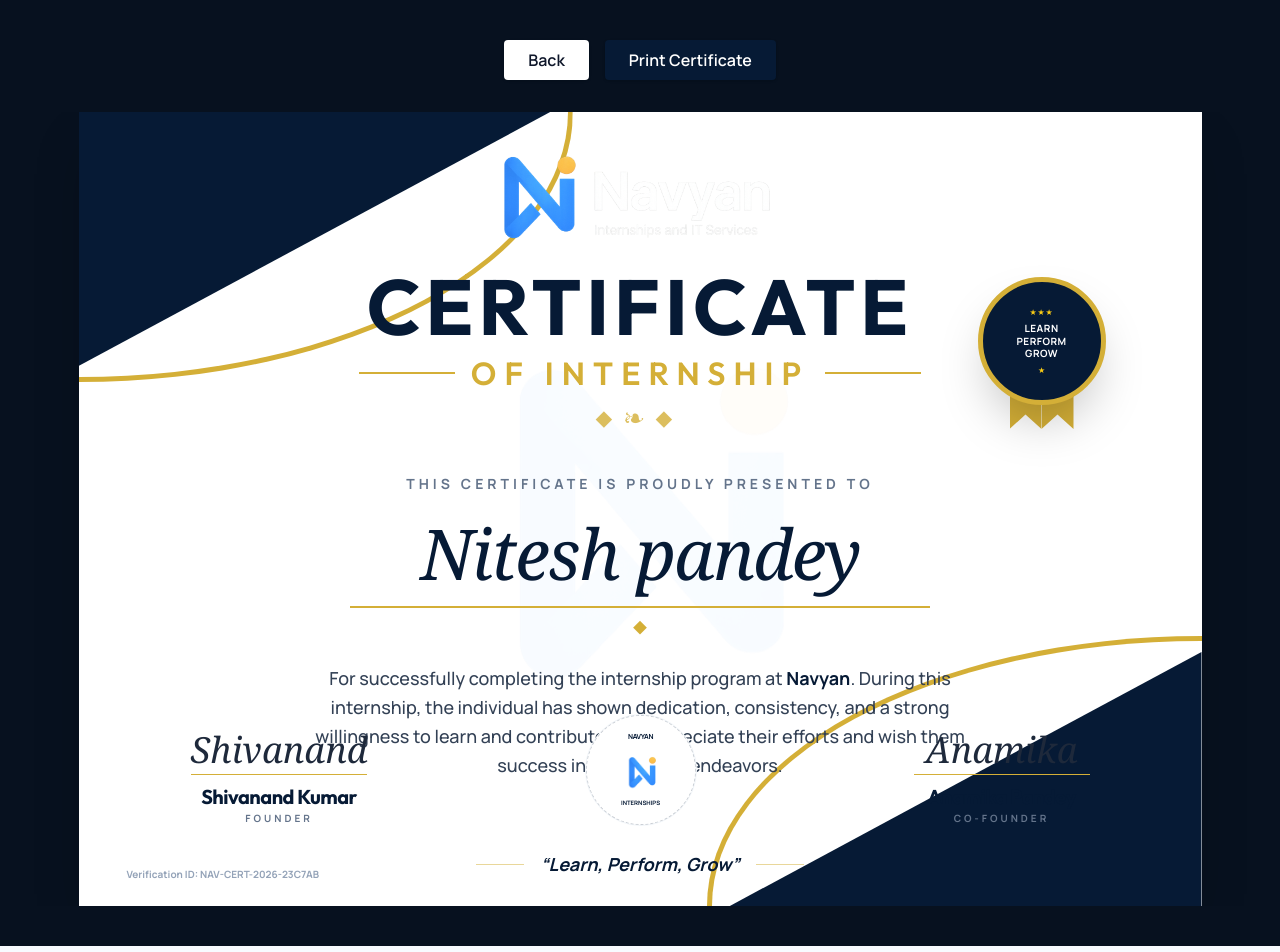
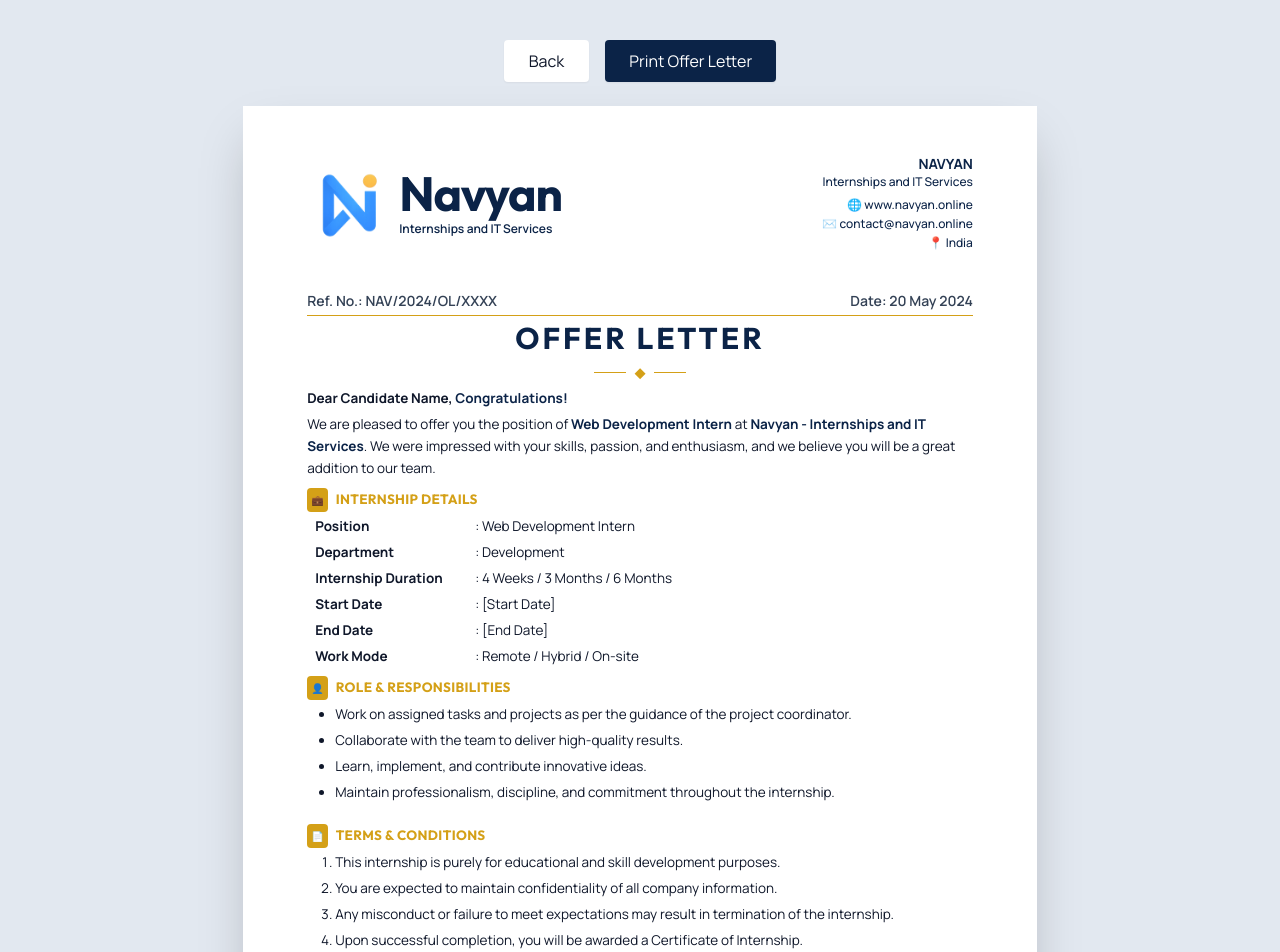
Before and after one commit to shivanand91/navyan, a React (Vite) app in the folder client/: page /documents/offer-letter/1 in a window 1280 px wide. Shown: the top 952 px of the page. Built offline with nearby package versions, Linux system fonts and the light colour scheme; no server answers.

Commit message:
offer letter and certificate designs

```diff
--- a/client/src/pages/documents/OfferLetterPreview.jsx
+++ b/client/src/pages/documents/OfferLetterPreview.jsx
@@ -1,147 +1,188 @@
 import { useEffect, useState } from "react";
 import { useParams } from "react-router-dom";
 import api from "@/lib/axios";
-import fullLogo from "@/assests/full_logo.png";
-import halfLogo from "@/assests/half_logo.png";
+import halfLogo from "@/assests/half_logo.png"; // Make sure this is your 'N' icon
 
-export default function CertificatePreview() {
-  const { certificateId } = useParams();
-  const [certificate, setCertificate] = useState(null);
+export default function OfferLetterPreview() {
+  const { accessToken } = useParams();
+  const [document, setDocument] = useState(null);
 
   useEffect(() => {
     const load = async () => {
       try {
-        const { data } = await api.get(`/certificates/preview/${certificateId}`);
-        setDocument(data.certificate);
+        const { data } = await api.get(`/applications/offer-letter/${accessToken}/preview`);
+        setDocument(data.document);
       } catch {
-        // PDF content ke hisab se fallback data [cite: 6, 18]
-        setCertificate({
-          studentName: "Nitesh pandey",
-          certificateId: "NAV-CERT-2026-23C7AB",
+        setDocument({
+          studentName: "Candidate Name",
+          internshipTitle: "Development",
+          role: "Web Development Intern",
+          durationLabel: "4 Weeks / 3 Months / 6 Months",
+          mode: "Remote / Hybrid / On-site",
+          startDateStr: "[Start Date]",
+          endDateStr: "[End Date]",
+          issueDateStr: "20 May 2024",
+          offerId: "NAV/2024/OL/XXXX",
+
         });
       }
     };
     load();
-  }, [certificateId]);
+  }, [accessToken]);
 
-  if (!certificate) return <div className="text-white text-center mt-20">Loading...</div>;
+  if (!document) return <div className="flex justify-center mt-20">Loading...</div>;
 
   return (
-    <div className="min-h-screen bg-[#07111f] py-10 px-4 print:p-0 print:bg-white">
-      {/* TOOLBAR */}
-      <div className="flex justify-center gap-4 mb-8 print:hidden">
-        <button onClick={() => window.history.back()} className="px-6 py-2 rounded bg-white text-slate-900 font-semibold shadow hover:bg-slate-100 transition">Back</button>
-        <button onClick={() => window.print()} className="px-6 py-2 rounded bg-[#061a35] text-white font-semibold shadow hover:bg-slate-800 transition">Print Certificate</button>
+    <div className="bg-slate-200 min-h-screen py-10 print:p-0 print:bg-white">
+      {/* ACTIONS */}
+      <div className="flex justify-center gap-4 mb-6 print:hidden">
+        <button onClick={() => window.history.back()} className="bg-white border px-6 py-2 rounded shadow-sm">Back</button>
+        <button onClick={() => window.print()} className="bg-[#0b2347] text-white px-6 py-2 rounded shadow-sm">Print Offer Letter</button>
       </div>
 
-      <div className="overflow-auto print:overflow-visible">
-        {/* CERTIFICATE CONTAINER (A4 Landscape) */}
-        <div className="relative mx-auto w-[1123px] h-[794px] bg-white shadow-2xl overflow-hidden print:shadow-none font-sans">
+      {/* A4 PAGE */}
+      <div className="mx-auto bg-white shadow-2xl print:shadow-none relative overflow-hidden"
+           style={{ width: "210mm", height: "297mm", padding: "0" }}>
+        {/* HEADER SECTION */}
+        <div className="px-16 pt-12 flex justify-between relative z-10">
+          <div className="flex items-center gap-3">
+            <img src={halfLogo} alt="logo" className="w-20" />
+            <div>
+              <h1 className="text-5xl font-bold text-[#0b2347] tracking-tight">Navyan</h1>
+              <p className="text-xs font-semibold text-[#0b2347] mt-1">Internships and IT Services</p>
+            </div>
+          </div>
+          <div className="text-right text-[12px] text-[#0b2347] font-medium leading-tight">
+            <p className="font-bold text-sm">NAVYAN</p>
+            <p>Internships and IT Services</p>
+            <div className="mt-2 flex flex-col items-end gap-1">
+              <span className="flex items-center gap-1">🌐 www.navyan.online</span>
+              <span className="flex items-center gap-1">✉️ contact@navyan.online</span>
+              <span className="flex items-center gap-1">📍 India</span>
+            </div>
+          </div>
+        </div>
 
-          {/* --- TOP LEFT DESIGN --- */}
-          <div className="absolute top-0 left-0 w-[42%] h-[32%] bg-[#061a35]" style={{ clipPath: 'polygon(0 0, 100% 0, 0 100%)' }} />
-          <div className="absolute top-0 left-0 w-[44%] h-[34%] border-r-[5px] border-b-[5px] border-[#d4af37] rounded-br-[100%]" style={{ clipPath: 'polygon(0 0, 100% 0, 100% 100%, 0 100%)' }} />
+        {/* REF & DATE */}
+        <div className="px-16 mt-10 flex justify-between text-sm font-semibold text-slate-700 relative z-10">
+          <p>Ref. No.: {document.offerId}</p>
+          <p>Date: {document.issueDateStr}</p>
+        </div>
+        <div className="mx-16 mt-1 border-b border-[#d4a017]"></div>
 
-          {/* --- BOTTOM RIGHT DESIGN --- */}
-          <div className="absolute bottom-0 right-0 w-[42%] h-[32%] bg-[#061a35]" style={{ clipPath: 'polygon(100% 100%, 0 100%, 100% 0)' }} />
-          <div className="absolute bottom-0 right-0 w-[44%] h-[34%] border-l-[5px] border-t-[5px] border-[#d4af37] rounded-tl-[100%]" />
+        {/* TITLE */}
+        <div className="text-center mt-1">
+          <h2 className="text-3xl font-bold text-[#0b2347] tracking-widest">OFFER LETTER</h2>
+          <div className="flex justify-center items-center gap-2 mt-1">
+             <div className="h-[1px] w-8 bg-[#d4a017]"></div>
+             <span className="text-[#d4a017]">⬥</span>
+             <div className="h-[1px] w-8 bg-[#d4a017]"></div>
+          </div>
+        </div>
 
-          {/* --- WATERMARK --- */}
-          <img src={halfLogo} alt="" className="absolute top-1/2 left-1/2 -translate-x-1/2 -translate-y-1/2 w-[400px] opacity-[0.03] pointer-events-none" />
+        {/* CONTENT BODY */}
+        <div className="px-16 mt-1 text-[13.5px] leading-relaxed text-slate-900">
+          <p className="font-bold">Dear {document.studentName}, <span className="font-bold text-[#0b2347]">Congratulations!</span> </p>
 
-          {/* --- MAIN CONTENT --- */}
-          <div className="relative z-10 h-full flex flex-col items-center pt-10">
-            {/* Logo [cite: 8] */}
-            <img src={fullLogo} alt="Navyan" className="w-[280px]" />
+          <p className="mt-1">
+            We are pleased to offer you the position of <span className="font-bold text-[#0b2347]">{document.role}</span> at <span className="font-bold text-[#0b2347]">Navyan - Internships and IT Services</span>.
+            We were impressed with your skills, passion, and enthusiasm, and we believe you will be a great addition to our team.
+          </p>
 
-            {/* Header Titles  */}
-            <div className="text-center mt-6">
-              <h1 className="text-[78px] font-bold tracking-[5px] text-[#061a35] leading-none">CERTIFICATE</h1>
-              <div className="flex items-center justify-center gap-4 mt-1">
-                <div className="h-[2px] w-24 bg-[#d4af37]" />
-                <h2 className="text-[32px] font-semibold tracking-[8px] text-[#d4af37]">OF INTERNSHIP</h2>
-                <div className="h-[2px] w-24 bg-[#d4af37]" />
-              </div>
-              <div className="text-[#d4af37] text-2xl mt-1 tracking-[12px] opacity-80">⬥❧⬥</div>
+          {/* INTERNSHIP DETAILS SECTION */}
+          <div className="mt-2">
+            <div className="flex items-center gap-2 mb-1">
+              <span className="p-1 bg-[#d4a017] rounded text-white text-[10px]">💼</span>
+              <h3 className="text-[#d4a017] font-bold uppercase tracking-wide">Internship Details</h3>
             </div>
+            <div className="grid grid-cols-[160px_1fr] gap-y-1 ml-2">
+              <span className="font-bold">Position</span> : {document.role}
+              <span className="font-bold">Department</span> : {document.internshipTitle}
+              <span className="font-bold">Internship Duration</span> : {document.durationLabel}
+              <span className="font-bold">Start Date</span> : {document.startDateStr}
+              <span className="font-bold">End Date</span> : {document.endDateStr}
+              <span className="font-bold">Work Mode</span> : {document.mode}
+            </div>
+          </div>
 
-            {/* Presentation Text [cite: 5] */}
-            <div className="text-center mt-10">
-              <p className="text-[14px] tracking-[4px] text-slate-500 font-bold uppercase">THIS CERTIFICATE IS PROUDLY PRESENTED TO</p>
-              <h3 className="mt-4 text-[70px] font-serif text-[#061a35] italic leading-tight">{certificate.studentName}</h3>
-              <div className="h-[2.5px] w-[580px] bg-[#d4af37] mx-auto mt-2" />
-              <div className="text-[#d4af37] mt-1 text-xl">⬥</div>
+          {/* ROLE & RESPONSIBILITIES */}
+          <div className="mt-2">
+            <div className="flex items-center gap-2 mb-1">
+              <span className="p-1 bg-[#d4a017] rounded text-white text-[10px]">👤</span>
+              <h3 className="text-[#d4a017] font-bold uppercase tracking-wide">Role & Responsibilities</h3>
             </div>
+            <ul className="list-disc pl-7 space-y-1">
+              <li>Work on assigned tasks and projects as per the guidance of the project coordinator.</li>
+              <li>Collaborate with the team to deliver high-quality results.</li>
+              <li>Learn, implement, and contribute innovative ideas.</li>
+              <li>Maintain professionalism, discipline, and commitment throughout the internship.</li>
+            </ul>
+          </div>
 
-            {/* Description [cite: 9, 15] */}
-            <div className="max-w-3xl mx-auto mt-6 text-center">
-              <p className="text-[18px] leading-[1.6] text-slate-700 font-medium px-8">
-                For successfully completing the internship program at <span className="font-bold text-[#061a35]">Navyan</span>.
-                During this internship, the individual has shown dedication, consistency, and a strong willingness to learn and contribute.
-                We appreciate their efforts and wish them success in their future endeavors.
-              </p>
+          {/* TERMS & CONDITIONS */}
+          <div className="mt-5">
+            <div className="flex items-center gap-2 mb-1">
+              <span className="p-1 bg-[#d4a017] rounded text-white text-[10px]">📄</span>
+              <h3 className="text-[#d4a017] font-bold uppercase tracking-wide">Terms & Conditions</h3>
             </div>
+            <ol className="list-decimal pl-7 space-y-1">
+              <li>This internship is purely for educational and skill development purposes.</li>
+              <li>You are expected to maintain confidentiality of all company information.</li>
+              <li>Any misconduct or failure to meet expectations may result in termination of the internship.</li>
+              <li>Upon successful completion, you will be awarded a Certificate of Internship.</li>
+            </ol>
+          </div>
 
-            {/* Medal/Badge  */}
-            <div className="absolute top-[165px] right-24">
-              <div className="relative flex flex-col items-center">
-                <div className="absolute top-14 w-20 h-24 flex justify-between px-2">
-                  <div className="w-8 h-full bg-[#d4af37]" style={{clipPath: 'polygon(0% 0%, 100% 0%, 100% 100%, 50% 85%, 0% 100%)'}} />
-                  <div className="w-8 h-full bg-[#d4af37]" style={{clipPath: 'polygon(0% 0%, 100% 0%, 100% 100%, 50% 85%, 0% 100%)'}} />
+          <p className="mt-2">We are excited to have you on board and look forward to a productive and rewarding journey together.</p>
+          <p className="mt-2 font-bold">Welcome to the <span className="text-[#0b2347]">Navyan</span> family!</p>
+        </div>
+
+        {/* SIGNATURES SECTION */}
+        <div className="px-16 mt-10 flex justify-between items-center relative z-10">
+          <div className="text-center">
+            <p className="font-serif italic text-2xl text-slate-700">Shivanand</p>
+            <div className="w-32 h-[1px] border-b border-[#d4a017] mx-auto my-1"></div>
+            <p className="font-bold text-[#0b2347]">Shivanand Kumar</p>
+            <p className="text-xs text-slate-500">Founder</p>
+            <p className="text-xs text-slate-500">Navyan</p>
+          </div>
+
+          {/* SEAL */}
+          <div className="relative flex items-center justify-center">
+             <div className="w-24 h-24 rounded-full border-2 border-[#0b2347] flex items-center justify-center relative overflow-hidden">
+                <div className="absolute inset-0 border-[6px] border-[#0b2347] opacity-10 rounded-full"></div>
+                <div className="text-[10px] font-bold text-[#0b2347] text-center leading-none">
+                   <p className="tracking-tighter">NAVYAN</p>
+                   <img src={halfLogo} className="w-6 mx-auto my-1" alt="seal-logo"/>
+                   <p className="text-[8px]">INTERNSHIPS</p>
                 </div>
-                <div className="w-32 h-32 rounded-full bg-[#061a35] border-[5px] border-[#d4af37] flex flex-col items-center justify-center shadow-2xl z-20">
-                  <div className="text-yellow-400 text-[8px] mb-1 tracking-widest">★★★</div>
-                  <p className="text-white text-[10px] font-bold text-center leading-tight tracking-wider">LEARN<br/>PERFORM<br/>GROW</p>
-                  <div className="text-yellow-400 text-[8px] mt-1">★</div>
-                </div>
-              </div>
-            </div>
+             </div>
+          </div>
 
-            {/* --- SIGNATURES [cite: 12, 15] --- */}
-            <div className="absolute bottom-20 w-full flex justify-between px-28 items-end">
-              <div className="text-center">
-                <p className="font-serif italic text-4xl text-slate-800 mb-1">Shivanand</p>
-                <div className="w-44 h-[1.5px] bg-[#d4af37] mx-auto" />
-                <h4 className="mt-2 text-xl font-bold text-[#061a35]">Shivanand Kumar</h4>
-                <p className="text-[10px] font-bold tracking-[3px] text-slate-500 uppercase">FOUNDER</p>
-              </div>
+          <div className="text-center">
+            <p className="font-serif italic text-2xl text-slate-700">Anamika</p>
+            <div className="w-32 h-[1px] border-b border-[#d4a017] mx-auto my-1"></div>
+            <p className="font-bold text-[#0b2347]">Anamika Pandey</p>
+            <p className="text-xs text-slate-500">Co-Founder</p>
+            <p className="text-xs text-slate-500">Navyan</p>
+          </div>
+        </div>
 
-              <div className="w-28 h-28 rounded-full border border-slate-100 flex items-center justify-center p-1 bg-white relative">
-                <div className="w-full h-full border border-[#061a35] border-dashed rounded-full absolute opacity-20" />
-                <div className="text-center z-10">
-                  <p className="text-[7px] font-bold text-[#061a35] tracking-tighter">NAVYAN</p>
-                  <img src={halfLogo} alt="seal" className="w-10 mx-auto my-1" />
-                  <p className="text-[6px] font-bold text-[#061a35]">INTERNSHIPS</p>
-                </div>
-              </div>
-
-              <div className="text-center">
-                <p className="font-serif italic text-4xl text-slate-800 mb-1">Anamika</p>
-                <div className="w-44 h-[1.5px] bg-[#d4af37] mx-auto" />
-                <h4 className="mt-2 text-xl font-bold text-[#061a35]">Anamika Pandey</h4>
-                <p className="text-[10px] font-bold tracking-[3px] text-slate-500 uppercase">CO-FOUNDER</p>
-              </div>
-            </div>
-
-            {/* --- SLOGAN & ID [cite: 17, 18] --- */}
-            <div className="absolute bottom-7 w-full text-center flex items-center justify-center gap-4">
-              <div className="h-[1px] w-12 bg-[#d4af37] opacity-50" />
-              <p className="italic text-[#061a35] text-lg font-bold">“Learn, Perform, Grow”</p>
-              <div className="h-[1px] w-12 bg-[#d4af37] opacity-50" />
-            </div>
-
-            <p className="absolute bottom-6 left-12 text-[10px] font-bold text-slate-400">Verification ID: {certificate.certificateId}</p>
-          </div>
+        {/* FOOTER BAR */}
+        <div className="absolute bottom-0 w-full bg-[#0b2347] text-white py-1 flex justify-around items-center text-[10px] px-16">
+          <span className="flex items-center gap-1">🌐 www.navyan.online</span>
+          <span className="flex items-center gap-1">✉️ contact@navyan.online</span>
+          <span className="flex items-center gap-1">📍 India</span>
         </div>
       </div>
 
-      <style dangerouslySetInnerHTML={{ __html: `
+      <style jsx global>{`
         @media print {
-          body { background: white !important; -webkit-print-color-adjust: exact; }
-          .print\\:hidden { display: none !important; }
-          @page { size: A4 landscape; margin: 0; }
+          body { background: none; margin: 0; padding: 0; }
+          .print\:hidden { display: none !important; }
+          @page { size: A4; margin: 0; }
         }
-      `}} />
+      `}</style>
     </div>
   );
 }
```
